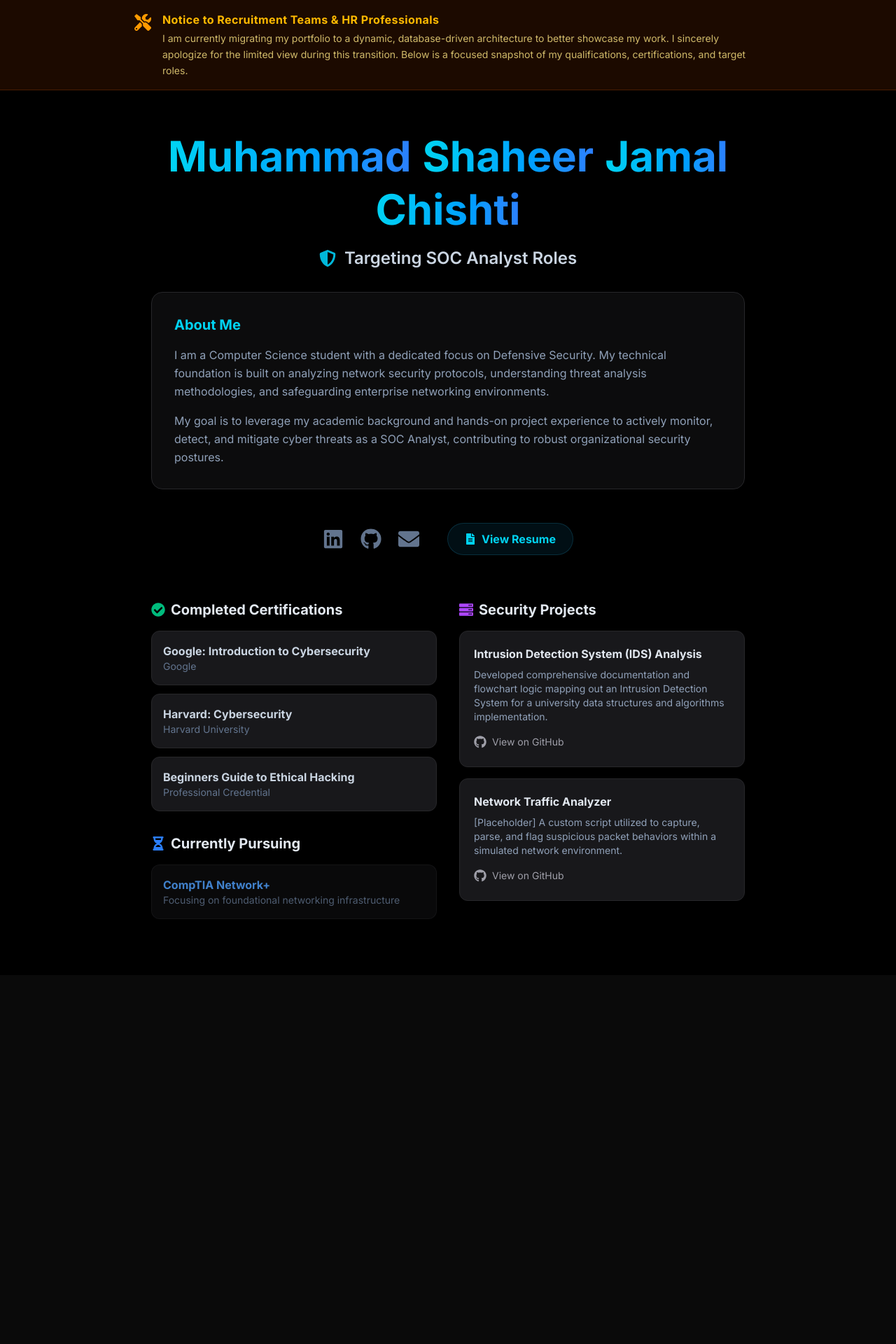
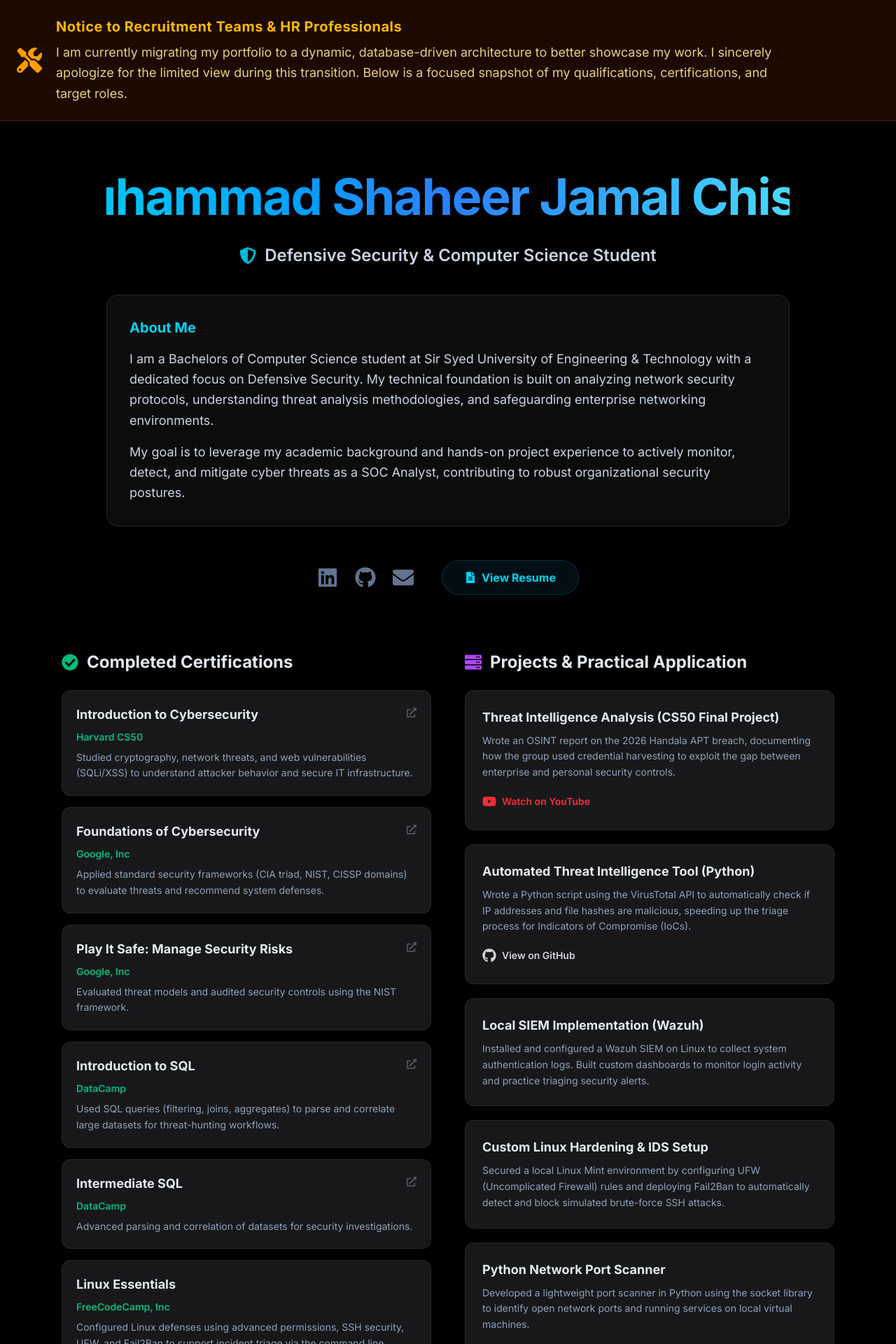
Before and after one commit to ShaheerJamalChishti90/ShaheerJamal-Portfolio, a Next.js app: page / in a window 1280 px wide. Shown: the top 1920 px of the page at 70% size. Before the commit the page ends 1393 px from the top, so only its background shows below. Built offline with nearby package versions, Linux system fonts and the light colour scheme.

Commit message:
did some modifications on the front page!

```diff
--- a/src/app/page.tsx
+++ b/src/app/page.tsx
@@ -1,21 +1,19 @@
 'use client';
 
 import React from 'react';
-import { FaGithub, FaLinkedin, FaEnvelope, FaFileAlt, FaTools, FaShieldAlt, FaCheckCircle, FaHourglassHalf, FaServer } from 'react-icons/fa';
+import { FaGithub, FaLinkedin, FaEnvelope, FaFileAlt, FaTools, FaShieldAlt, FaCheckCircle, FaHourglassHalf, FaServer, FaYoutube, FaExternalLinkAlt } from 'react-icons/fa';
 
 const UnderConstruction: React.FC = () => {
-  const nameParts = ["Muhammad", "Shaheer", "Jamal", "Chishti"];
-
   return (
     <div className="min-h-screen bg-black text-slate-200 font-sans selection:bg-cyan-500/30 pb-20">
 
-      {/* --- HR / RECRUITER APOLOGY BANNER --- */}
-      <div className="bg-amber-950/40 border-b border-amber-900/50 p-4 flex justify-center">
-        <div className="max-w-4xl flex items-start gap-4 animate-in slide-in-from-top-5 duration-700">
-          <FaTools className="text-amber-500 text-2xl flex-shrink-0 mt-1" />
-          <div>
-            <h4 className="font-bold text-amber-400 mb-1 tracking-wide">Notice to Recruitment Teams & HR Professionals</h4>
-            <p className="text-sm text-amber-200/80 leading-relaxed">
+      {/* --- HR / RECRUITER APOLOGY BANNER (Expanded & Larger) --- */}
+      <div className="bg-amber-950/40 border-b border-amber-900/50 p-6 flex justify-center w-full">
+        <div className="max-w-7xl w-full flex items-start sm:items-center gap-5 animate-in slide-in-from-top-5 duration-700">
+          <FaTools className="text-amber-500 text-3xl sm:text-4xl flex-shrink-0" />
+          <div className="flex-1">
+            <h4 className="font-bold text-amber-400 mb-2 text-lg md:text-xl tracking-wide">Notice to Recruitment Teams & HR Professionals</h4>
+            <p className="text-base md:text-lg text-amber-200/90 leading-relaxed max-w-5xl">
               I am currently migrating my portfolio to a dynamic, database-driven architecture to better showcase my work. I sincerely apologize for the limited view during this transition. Below is a focused snapshot of my qualifications, certifications, and target roles.
             </p>
           </div>
@@ -23,115 +21,199 @@ const UnderConstruction: React.FC = () => {
       </div>
 
       {/* --- HEADER & ABOUT SECTION --- */}
-      <header className="max-w-4xl mx-auto px-6 pt-16 text-center">
-        <div className="flex flex-wrap justify-center gap-3 md:gap-4 mb-6">
-          {nameParts.map((name, index) => (
-            <div key={index} className="text-4xl md:text-6xl font-bold text-transparent bg-clip-text bg-gradient-to-r from-cyan-400 to-blue-500">
-              {name}
-            </div>
-          ))}
+      <header className="max-w-5xl mx-auto px-6 pt-16 text-center">
+
+        {/* Name (Single line, larger, continuous gradient) */}
+        <div className="mb-6 flex justify-center overflow-hidden py-2">
+          <h1 className="text-4xl sm:text-5xl md:text-7xl font-bold text-transparent bg-clip-text bg-gradient-to-r from-cyan-400 via-blue-500 to-cyan-300 md:whitespace-nowrap tracking-tight">
+            Muhammad Shaheer Jamal Chishti
+          </h1>
         </div>
 
-        <h2 className="text-2xl font-semibold text-slate-300 mb-8 flex items-center justify-center gap-3">
+        {/* Updated Professional Title */}
+        <h2 className="text-xl md:text-2xl font-semibold text-slate-300 mb-10 flex items-center justify-center gap-3">
           <FaShieldAlt className="text-cyan-500" />
-          Targeting SOC Analyst Roles
+          Defensive Security & Computer Science Student
         </h2>
 
+        {/* Updated About Me */}
         <div className="bg-zinc-900/50 border border-zinc-800 p-8 rounded-2xl text-left shadow-lg mb-12">
           <h3 className="text-xl font-bold text-cyan-400 mb-4">About Me</h3>
-          <p className="text-slate-400 leading-relaxed mb-4">
-            I am a Computer Science student with a dedicated focus on Defensive Security. My technical foundation is built on analyzing network security protocols, understanding threat analysis methodologies, and safeguarding enterprise networking environments.
+          <p className="text-slate-300 leading-relaxed mb-4 text-base md:text-lg">
+            I am a Bachelors of Computer Science student at Sir Syed University of Engineering & Technology with a dedicated focus on Defensive Security. My technical foundation is built on analyzing network security protocols, understanding threat analysis methodologies, and safeguarding enterprise networking environments.
           </p>
-          <p className="text-slate-400 leading-relaxed">
+          <p className="text-slate-300 leading-relaxed text-base md:text-lg">
             My goal is to leverage my academic background and hands-on project experience to actively monitor, detect, and mitigate cyber threats as a SOC Analyst, contributing to robust organizational security postures.
           </p>
         </div>
 
         {/* --- SOCIAL & RESUME LINKS --- */}
-        <div className="flex flex-wrap justify-center items-center gap-6 mb-16">
+        <div className="flex flex-wrap justify-center items-center gap-6 mb-20">
           <a href="https://www.linkedin.com/in/m-shaheer-jamal-chishti-b75307272" target="_blank" rel="noopener noreferrer" className="text-3xl text-slate-500 hover:text-[#0A66C2] transition-transform hover:scale-110" title="LinkedIn"><FaLinkedin /></a>
           <a href="https://github.com/ShaheerJamalChishti90" target="_blank" rel="noopener noreferrer" className="text-3xl text-slate-500 hover:text-white transition-transform hover:scale-110" title="GitHub"><FaGithub /></a>
           <a href="mailto:shaheerjamalchishti@gmail.com" className="text-3xl text-slate-500 hover:text-[#0078D4] transition-transform hover:scale-110" title="Email"><FaEnvelope /></a>
 
-          <a href="/resume.pdf" target="_blank" rel="noopener noreferrer" className="ml-4 inline-flex items-center gap-2 px-6 py-2.5 bg-cyan-950/30 border border-cyan-900/50 rounded-full text-cyan-400 font-bold hover:bg-cyan-900/50 hover:text-cyan-300 transition-all">
+          <a href="/resume.pdf" target="_blank" rel="noopener noreferrer" className="ml-4 inline-flex items-center gap-2 px-8 py-3 bg-cyan-950/30 border border-cyan-900/50 rounded-full text-cyan-400 font-bold hover:bg-cyan-900/50 hover:text-cyan-300 transition-all hover:shadow-[0_0_15px_rgba(6,182,212,0.3)]">
             <FaFileAlt />
             <span>View Resume</span>
           </a>
         </div>
       </header>
 
-      <main className="max-w-4xl mx-auto px-6 grid grid-cols-1 md:grid-cols-2 gap-8">
+      <main className="max-w-6xl mx-auto px-6 grid grid-cols-1 lg:grid-cols-2 gap-12">
 
-        {/* --- CERTIFICATIONS LIST --- */}
-        <div className="space-y-8">
+        {/* --- LEFT COLUMN: CERTIFICATIONS --- */}
+        <div className="space-y-10">
 
-          {/* Completed */}
+          {/* Completed Certifications */}
           <div>
-            <h3 className="text-xl font-bold text-slate-200 mb-4 flex items-center gap-2">
+            <h3 className="text-2xl font-bold text-slate-200 mb-6 flex items-center gap-3">
               <FaCheckCircle className="text-emerald-500" />
               Completed Certifications
             </h3>
-            <div className="space-y-3">
-              {/* Edit these links to match your actual verification URLs */}
-              <a href="#" className="block bg-zinc-900 border border-zinc-800 p-4 rounded-xl hover:border-emerald-500/50 transition-colors group">
-                <div className="font-bold text-slate-300 group-hover:text-emerald-400 transition-colors">Google: Introduction to Cybersecurity</div>
-                <div className="text-sm text-slate-500">Google</div>
+            <div className="space-y-4">
+
+              <a href="https://cs50.harvard.edu/certificates/01c2026f-ee29-409f-8939-fe8bd2226397" target="_blank" rel="noopener noreferrer" className="block bg-zinc-900 border border-zinc-800 p-5 rounded-xl hover:border-emerald-500/50 transition-all group hover:-translate-y-1">
+                <div className="flex justify-between items-start mb-2">
+                  <div className="font-bold text-slate-200 group-hover:text-emerald-400 transition-colors text-lg">Introduction to Cybersecurity</div>
+                  <FaExternalLinkAlt className="text-zinc-600 group-hover:text-emerald-500 text-sm mt-1" />
+                </div>
+                <div className="text-sm font-semibold text-emerald-500 mb-2">Harvard CS50</div>
+                <p className="text-sm text-slate-400 leading-relaxed">Studied cryptography, network threats, and web vulnerabilities (SQLi/XSS) to understand attacker behavior and secure IT infrastructure.</p>
               </a>
-              <a href="#" className="block bg-zinc-900 border border-zinc-800 p-4 rounded-xl hover:border-emerald-500/50 transition-colors group">
-                <div className="font-bold text-slate-300 group-hover:text-emerald-400 transition-colors">Harvard: Cybersecurity</div>
-                <div className="text-sm text-slate-500">Harvard University</div>
+
+              <a href="https://coursera.org/share/9afec1e144ced5525a94b3677163d250" target="_blank" rel="noopener noreferrer" className="block bg-zinc-900 border border-zinc-800 p-5 rounded-xl hover:border-emerald-500/50 transition-all group hover:-translate-y-1">
+                <div className="flex justify-between items-start mb-2">
+                  <div className="font-bold text-slate-200 group-hover:text-emerald-400 transition-colors text-lg">Foundations of Cybersecurity</div>
+                  <FaExternalLinkAlt className="text-zinc-600 group-hover:text-emerald-500 text-sm mt-1" />
+                </div>
+                <div className="text-sm font-semibold text-emerald-500 mb-2">Google, Inc</div>
+                <p className="text-sm text-slate-400 leading-relaxed">Applied standard security frameworks (CIA triad, NIST, CISSP domains) to evaluate threats and recommend system defenses.</p>
               </a>
-              <a href="#" className="block bg-zinc-900 border border-zinc-800 p-4 rounded-xl hover:border-emerald-500/50 transition-colors group">
-                <div className="font-bold text-slate-300 group-hover:text-emerald-400 transition-colors">Beginners Guide to Ethical Hacking</div>
-                <div className="text-sm text-slate-500">Professional Credential</div>
+
+              <a href="https://coursera.org/share/0ede9411f237b52eb02a768cec9df945" target="_blank" rel="noopener noreferrer" className="block bg-zinc-900 border border-zinc-800 p-5 rounded-xl hover:border-emerald-500/50 transition-all group hover:-translate-y-1">
+                <div className="flex justify-between items-start mb-2">
+                  <div className="font-bold text-slate-200 group-hover:text-emerald-400 transition-colors text-lg">Play It Safe: Manage Security Risks</div>
+                  <FaExternalLinkAlt className="text-zinc-600 group-hover:text-emerald-500 text-sm mt-1" />
+                </div>
+                <div className="text-sm font-semibold text-emerald-500 mb-2">Google, Inc</div>
+                <p className="text-sm text-slate-400 leading-relaxed">Evaluated threat models and audited security controls using the NIST framework.</p>
               </a>
+
+              <a href="https://www.datacamp.com/completed/statement-of-accomplishment/course/1461988d34a1368b52b57d78e1535aa2ded8be95" target="_blank" rel="noopener noreferrer" className="block bg-zinc-900 border border-zinc-800 p-5 rounded-xl hover:border-emerald-500/50 transition-all group hover:-translate-y-1">
+                <div className="flex justify-between items-start mb-2">
+                  <div className="font-bold text-slate-200 group-hover:text-emerald-400 transition-colors text-lg">Introduction to SQL</div>
+                  <FaExternalLinkAlt className="text-zinc-600 group-hover:text-emerald-500 text-sm mt-1" />
+                </div>
+                <div className="text-sm font-semibold text-emerald-500 mb-2">DataCamp</div>
+                <p className="text-sm text-slate-400 leading-relaxed">Used SQL queries (filtering, joins, aggregates) to parse and correlate large datasets for threat-hunting workflows.</p>
+              </a>
+
+              <a href="https://www.datacamp.com/completed/statement-of-accomplishment/course/ca8d795395e0bfde4aa46fc316f31e9daad46392" target="_blank" rel="noopener noreferrer" className="block bg-zinc-900 border border-zinc-800 p-5 rounded-xl hover:border-emerald-500/50 transition-all group hover:-translate-y-1">
+                <div className="flex justify-between items-start mb-2">
+                  <div className="font-bold text-slate-200 group-hover:text-emerald-400 transition-colors text-lg">Intermediate SQL</div>
+                  <FaExternalLinkAlt className="text-zinc-600 group-hover:text-emerald-500 text-sm mt-1" />
+                </div>
+                <div className="text-sm font-semibold text-emerald-500 mb-2">DataCamp</div>
+                <p className="text-sm text-slate-400 leading-relaxed">Advanced parsing and correlation of datasets for security investigations.</p>
+              </a>
+
+              <div className="block bg-zinc-900 border border-zinc-800 p-5 rounded-xl">
+                <div className="font-bold text-slate-200 text-lg mb-2">Linux Essentials</div>
+                <div className="text-sm font-semibold text-emerald-500 mb-2">FreeCodeCamp, Inc</div>
+                <p className="text-sm text-slate-400 leading-relaxed">Configured Linux defenses using advanced permissions, SSH security, UFW, and Fail2Ban to support incident triage via the command line.</p>
+              </div>
+
             </div>
           </div>
 
-          {/* In Progress */}
+          {/* In Progress Certifications */}
           <div>
-            <h3 className="text-xl font-bold text-slate-200 mb-4 flex items-center gap-2">
+            <h3 className="text-2xl font-bold text-slate-200 mb-6 flex items-center gap-3">
               <FaHourglassHalf className="text-blue-500" />
               Currently Pursuing
             </h3>
-            <div className="space-y-3">
-              <div className="bg-zinc-900/50 border border-zinc-800/50 p-4 rounded-xl opacity-80">
-                <div className="font-bold text-blue-400">CompTIA Network+</div>
-                <div className="text-sm text-slate-500">Focusing on foundational networking infrastructure</div>
+            <div className="space-y-4">
+
+              <div className="bg-zinc-900/50 border border-zinc-800/50 p-5 rounded-xl opacity-90 border-l-4 border-l-blue-500">
+                <div className="font-bold text-blue-400 text-lg mb-1">CompTIA Network+ (Exam N10-009)</div>
+                <p className="text-sm text-slate-400 leading-relaxed">Studying enterprise networking concepts, including OSI and TCP/IP models, subnetting, and routing protocols, to better analyze network-level attacks.</p>
               </div>
+
+              <div className="bg-zinc-900/50 border border-zinc-800/50 p-5 rounded-xl opacity-90 border-l-4 border-l-blue-500">
+                <div className="font-bold text-blue-400 text-lg mb-1">Connect and Protect: Networks and Network Security</div>
+                <div className="text-sm font-semibold text-blue-500/80 mb-2">Google, Inc</div>
+                <p className="text-sm text-slate-400 leading-relaxed">Learning to secure enterprise network architectures and analyze traffic.</p>
+              </div>
+
+              <div className="bg-zinc-900/50 border border-zinc-800/50 p-5 rounded-xl opacity-90 border-l-4 border-l-blue-500">
+                <div className="font-bold text-blue-400 text-lg mb-1">Introduction to Database with SQL</div>
+                <div className="text-sm font-semibold text-blue-500/80 mb-2">Harvard CS50</div>
+                <p className="text-sm text-slate-400 leading-relaxed">Learning database architecture and advanced querying (SQLite, MS SQL Server) to investigate SIEM logs and identify backend vulnerabilities.</p>
+              </div>
+
+              <div className="bg-zinc-900/50 border border-zinc-800/50 p-5 rounded-xl opacity-90 border-l-4 border-l-blue-500">
+                <div className="font-bold text-blue-400 text-lg mb-1">Wireshark (Network Traffic Analysis)</div>
+                <div className="text-sm font-semibold text-blue-500/80 mb-2">IBM SkillUp</div>
+                <p className="text-sm text-slate-400 leading-relaxed">Analyzing network traffic and packet captures (PCAPs) using Wireshark to detect network anomalies and security incidents.</p>
+              </div>
+
             </div>
           </div>
 
         </div>
 
-        {/* --- CYBERSECURITY PROJECTS --- */}
+        {/* --- RIGHT COLUMN: CYBERSECURITY PROJECTS --- */}
         <div>
-          <h3 className="text-xl font-bold text-slate-200 mb-4 flex items-center gap-2">
+          <h3 className="text-2xl font-bold text-slate-200 mb-6 flex items-center gap-3">
             <FaServer className="text-purple-500" />
-            Security Projects
+            Projects & Practical Application
           </h3>
-          <div className="space-y-4">
+          <div className="space-y-5">
 
-            {/* Project 1 */}
-            <div className="bg-zinc-900 border border-zinc-800 p-5 rounded-xl hover:border-purple-500/50 transition-colors group">
-              <h4 className="font-bold text-slate-200 group-hover:text-purple-400 transition-colors mb-2">Intrusion Detection System (IDS) Analysis</h4>
-              <p className="text-sm text-slate-400 mb-4">
-                Developed comprehensive documentation and flowchart logic mapping out an Intrusion Detection System for a university data structures and algorithms implementation.
+            <div className="bg-zinc-900 border border-zinc-800 p-6 rounded-xl hover:border-purple-500/50 transition-all group hover:-translate-y-1">
+              <h4 className="font-bold text-slate-200 group-hover:text-purple-400 transition-colors text-lg mb-2">Threat Intelligence Analysis (CS50 Final Project)</h4>
+              <p className="text-sm text-slate-400 mb-5 leading-relaxed">
+                Wrote an OSINT report on the 2026 Handala APT breach, documenting how the group used credential harvesting to exploit the gap between enterprise and personal security controls.
               </p>
-              <a href="https://github.com/ShaheerJamalChishti90" target="_blank" rel="noopener noreferrer" className="inline-flex items-center gap-2 text-sm text-zinc-400 hover:text-white transition-colors">
-                <FaGithub className="text-lg" />
+              <a href="https://youtu.be/Nekz8YW07pg" target="_blank" rel="noopener noreferrer" className="inline-flex items-center gap-2 text-sm font-semibold text-red-500 hover:text-red-400 transition-colors">
+                <FaYoutube className="text-xl" />
+                <span>Watch on YouTube</span>
+              </a>
+            </div>
+
+            <div className="bg-zinc-900 border border-zinc-800 p-6 rounded-xl hover:border-purple-500/50 transition-all group hover:-translate-y-1">
+              <h4 className="font-bold text-slate-200 group-hover:text-purple-400 transition-colors text-lg mb-2">Automated Threat Intelligence Tool (Python)</h4>
+              <p className="text-sm text-slate-400 mb-5 leading-relaxed">
+                Wrote a Python script using the VirusTotal API to automatically check if IP addresses and file hashes are malicious, speeding up the triage process for Indicators of Compromise (IoCs).
+              </p>
+              <a href="https://github.com/ShaheerJamalChishti90/IoC-Threat-Analyzer-Python" target="_blank" rel="noopener noreferrer" className="inline-flex items-center gap-2 text-sm font-semibold text-zinc-300 hover:text-white transition-colors">
+                <FaGithub className="text-xl" />
                 <span>View on GitHub</span>
               </a>
             </div>
 
-            {/* Project 2 (Placeholder - Update with your own) */}
-            <div className="bg-zinc-900 border border-zinc-800 p-5 rounded-xl hover:border-purple-500/50 transition-colors group">
-              <h4 className="font-bold text-slate-200 group-hover:text-purple-400 transition-colors mb-2">Network Traffic Analyzer</h4>
-              <p className="text-sm text-slate-400 mb-4">
-                [Placeholder] A custom script utilized to capture, parse, and flag suspicious packet behaviors within a simulated network environment.
+            <div className="bg-zinc-900 border border-zinc-800 p-6 rounded-xl hover:border-purple-500/50 transition-all group hover:-translate-y-1">
+              <h4 className="font-bold text-slate-200 group-hover:text-purple-400 transition-colors text-lg mb-2">Local SIEM Implementation (Wazuh)</h4>
+              <p className="text-sm text-slate-400 leading-relaxed">
+                Installed and configured a Wazuh SIEM on Linux to collect system authentication logs. Built custom dashboards to monitor login activity and practice triaging security alerts.
               </p>
-              <a href="https://github.com/ShaheerJamalChishti90" target="_blank" rel="noopener noreferrer" className="inline-flex items-center gap-2 text-sm text-zinc-400 hover:text-white transition-colors">
-                <FaGithub className="text-lg" />
+            </div>
+
+            <div className="bg-zinc-900 border border-zinc-800 p-6 rounded-xl hover:border-purple-500/50 transition-all group hover:-translate-y-1">
+              <h4 className="font-bold text-slate-200 group-hover:text-purple-400 transition-colors text-lg mb-2">Custom Linux Hardening & IDS Setup</h4>
+              <p className="text-sm text-slate-400 leading-relaxed">
+                Secured a local Linux Mint environment by configuring UFW (Uncomplicated Firewall) rules and deploying Fail2Ban to automatically detect and block simulated brute-force SSH attacks.
+              </p>
+            </div>
+
+            <div className="bg-zinc-900 border border-zinc-800 p-6 rounded-xl hover:border-purple-500/50 transition-all group hover:-translate-y-1">
+              <h4 className="font-bold text-slate-200 group-hover:text-purple-400 transition-colors text-lg mb-2">Python Network Port Scanner</h4>
+              <p className="text-sm text-slate-400 mb-5 leading-relaxed">
+                Developed a lightweight port scanner in Python using the socket library to identify open network ports and running services on local virtual machines.
+              </p>
+              <a href="https://github.com/ShaheerJamalChishti90/PortScanner" target="_blank" rel="noopener noreferrer" className="inline-flex items-center gap-2 text-sm font-semibold text-zinc-300 hover:text-white transition-colors">
+                <FaGithub className="text-xl" />
                 <span>View on GitHub</span>
               </a>
             </div>
```
